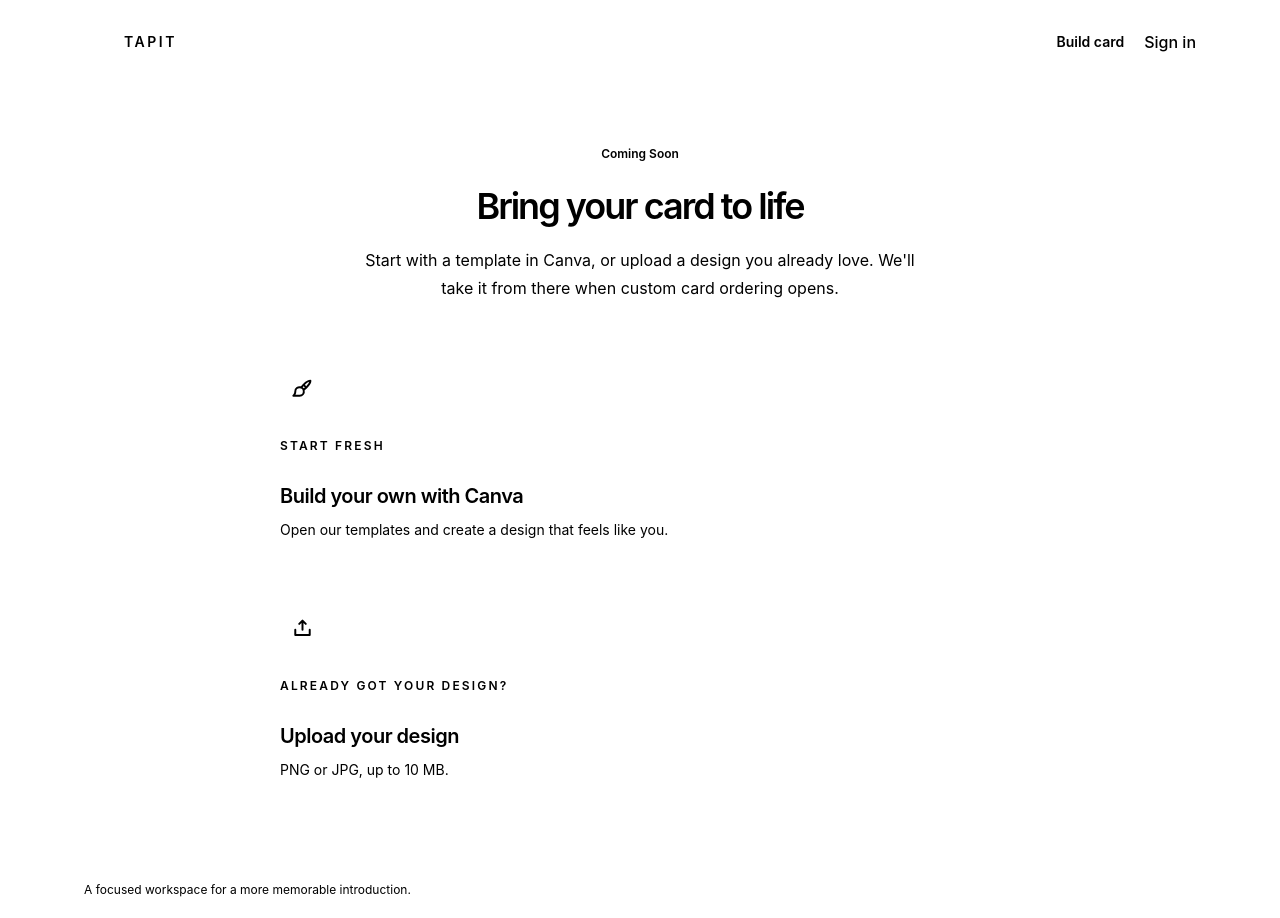
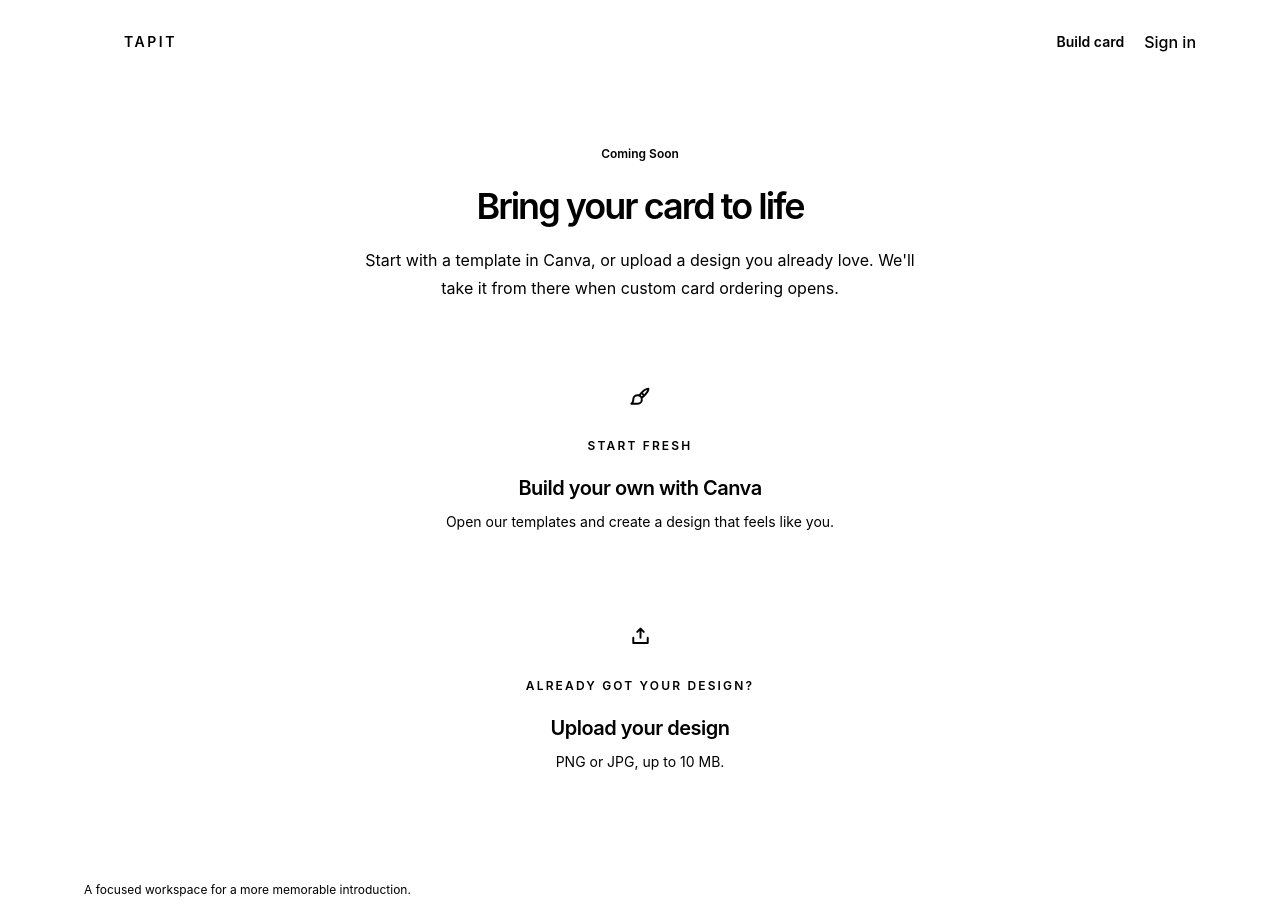
Before and after one commit to wehyn/tapit, a Next.js app: page /build-card in a window 1280 px wide. Built offline with nearby package versions, Linux system fonts and the light colour scheme; no server answers.

Commit message:
style: center build card actions

```diff
--- a/src/components/card-builder/BuildCardExperience.tsx
+++ b/src/components/card-builder/BuildCardExperience.tsx
@@ -143,7 +143,7 @@ export function BuildCardWorkspace({
             <div className="mx-auto mt-10 grid w-full max-w-3xl gap-4 sm:grid-cols-2">
               <a
                 aria-label="Build your own with Canva"
-                className="group flex min-h-56 flex-col justify-between rounded-tapit border border-tapit-line bg-tapit-surface p-6 shadow-[0_12px_40px_rgba(21,25,24,0.04)] transition hover:-translate-y-1 hover:border-tapit-accent sm:p-7"
+                className="group flex min-h-56 flex-col items-center justify-center gap-5 rounded-tapit border border-tapit-line bg-tapit-surface p-6 text-center shadow-[0_12px_40px_rgba(21,25,24,0.04)] transition hover:-translate-y-1 hover:border-tapit-accent sm:p-7"
                 href={BUILD_CARD_CANVA_URL}
                 rel="noopener noreferrer"
                 target="_blank"
@@ -168,7 +168,7 @@ export function BuildCardWorkspace({
               </a>
 
               <label
-                className="group flex min-h-56 cursor-pointer flex-col justify-between rounded-tapit border border-tapit-line bg-tapit-surface p-6 shadow-[0_12px_40px_rgba(21,25,24,0.04)] transition hover:-translate-y-1 hover:border-tapit-accent focus-within:ring-2 focus-within:ring-tapit-focus focus-within:ring-offset-2 focus-within:ring-offset-tapit-paper sm:p-7"
+                className="group flex min-h-56 cursor-pointer flex-col items-center justify-center gap-5 rounded-tapit border border-tapit-line bg-tapit-surface p-6 text-center shadow-[0_12px_40px_rgba(21,25,24,0.04)] transition hover:-translate-y-1 hover:border-tapit-accent focus-within:ring-2 focus-within:ring-tapit-focus focus-within:ring-offset-2 focus-within:ring-offset-tapit-paper sm:p-7"
                 htmlFor="card-design-upload"
               >
                 <span
```
Also changed, not shown: 1 other file (tests, documents, lock files or other folders).
